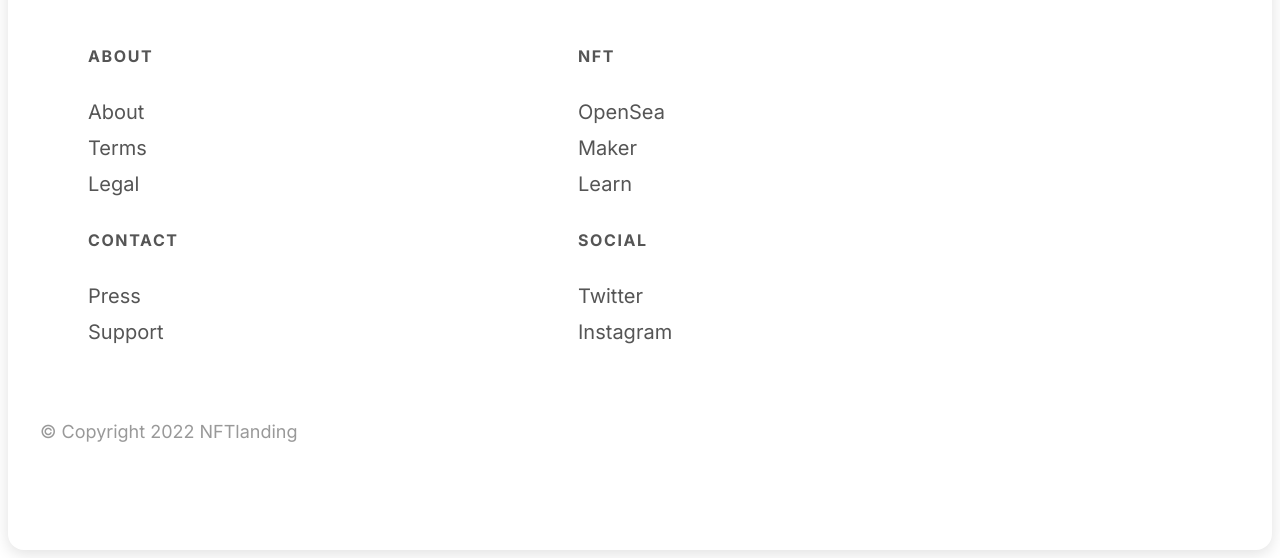
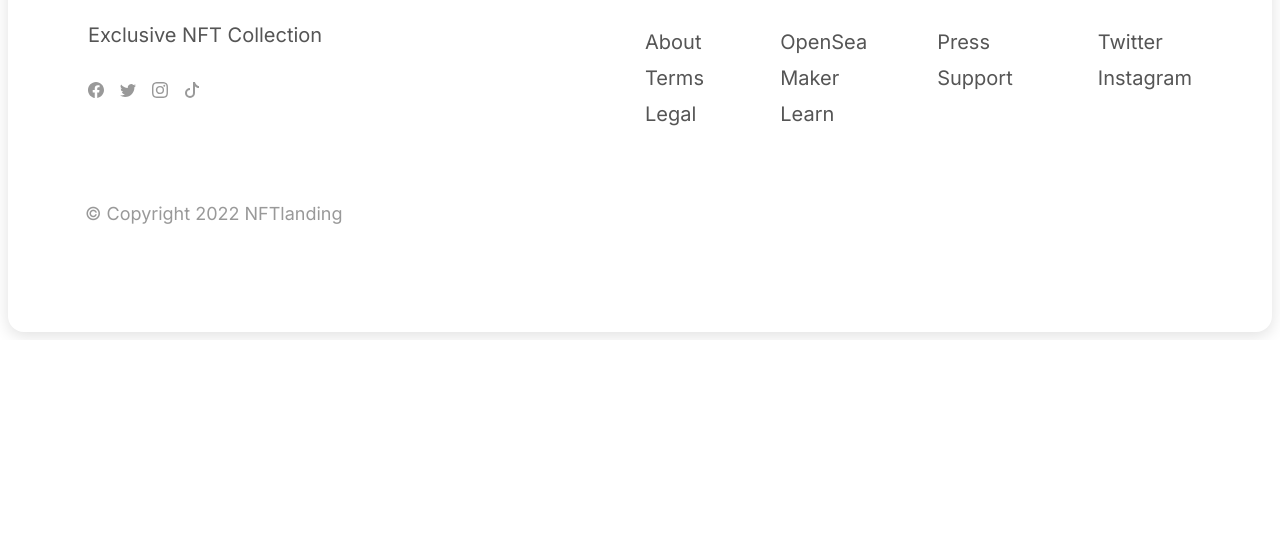
Before and after one commit to urtesala/HTML-CSS-atsiskaitymas, a plain HTML site: page index.html in a window 1280 px wide. Shown: the part 3079-3637 px from the top of the page. After the commit the page ends 3419 px from the top, so only its background shows below. Drawn offline with nearby package versions, Linux system fonts and the light colour scheme.

Commit message:
footer grid, minor tweaks

```diff
--- a/index.html
+++ b/index.html
@@ -23,8 +23,6 @@
             </nav>
         </div>
     </header> <!--nav-->
-
-
     <section class="hero">
         <div class="hero-text container">
             <h5>Launching Soon</h5>
@@ -36,7 +34,8 @@
                     <button class="btn">Sing Up</button>
                 </div>
             </div>
-        </div> <img class="hero-img__image" src="./assets/assets/graphic.svg" alt="hero">
+        </div>
+        <img class="hero-img__image" src="./assets/assets/graphic.svg" alt="hero">
     </section><!--hero-->
 
 
@@ -53,7 +52,7 @@
     <section class="companies ">
         <div class="companies-grid container">
             <div class="boom">
-                <img src="./assets/assets/companies/1.svg" alt="Boomerang"><span class="whiteBlock"></span>
+                <img src="./assets/assets/companies/1.svg" alt="Boomerang">
             </div>
 
             <img src="./assets/assets/companies/2.svg" alt="Blimp">
--- a/sass/_media.scss
+++ b/sass/_media.scss
@@ -4,6 +4,10 @@
     // hero
     .hero{
         padding: 2rem;
+
+        .hero-img__image{
+            bottom: 5rem;
+        }
     }
 
 
@@ -24,7 +28,7 @@
                 margin-left: 0;
                 display: flex;
                 justify-content: flex-start;
-                gap:105px;
+                gap:30px;
         }
     }
 
@@ -122,4 +126,20 @@
             }
         }
     }
+
+    .footer{
+        display: grid;
+        grid-template-columns: 40% 60%;
+        margin-top: 120px;
+
+        .footer-second{
+            display: flex;
+            flex-direction: row;
+            justify-content: flex-end;
+            gap: 70px;
+        }
+        .footer-copyright{
+            margin-left: 45px;
+        }
+    }
 }
--- a/sass/main.scss
+++ b/sass/main.scss
@@ -132,6 +132,7 @@
         justify-content: space-between;
         flex-direction: row;
         margin-bottom: 120px;
+        gap:40px;
     }
     .auction-card{
         margin-top: 40px;
```
Also changed, not shown: css/main.css, 1 other file.
